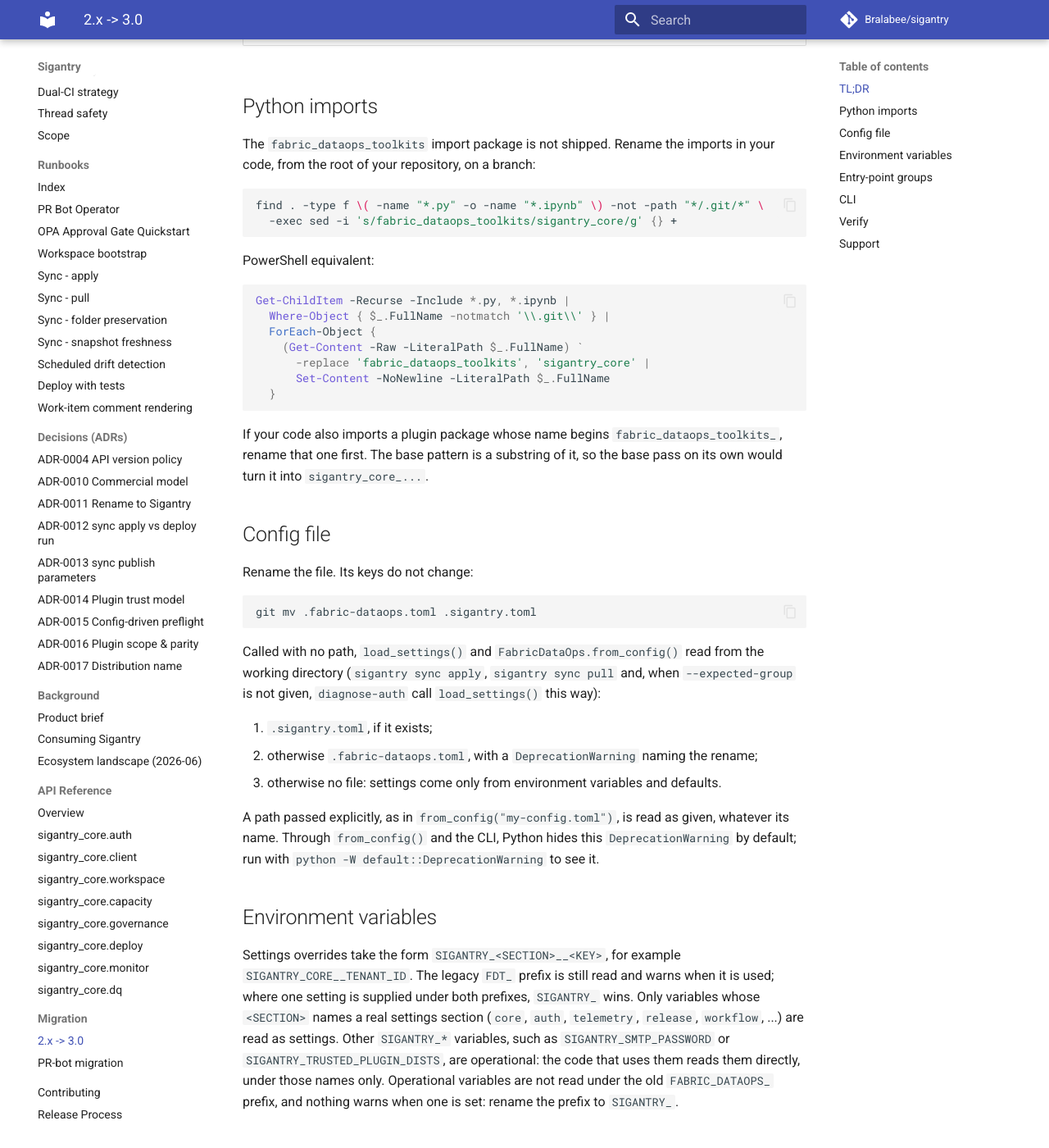
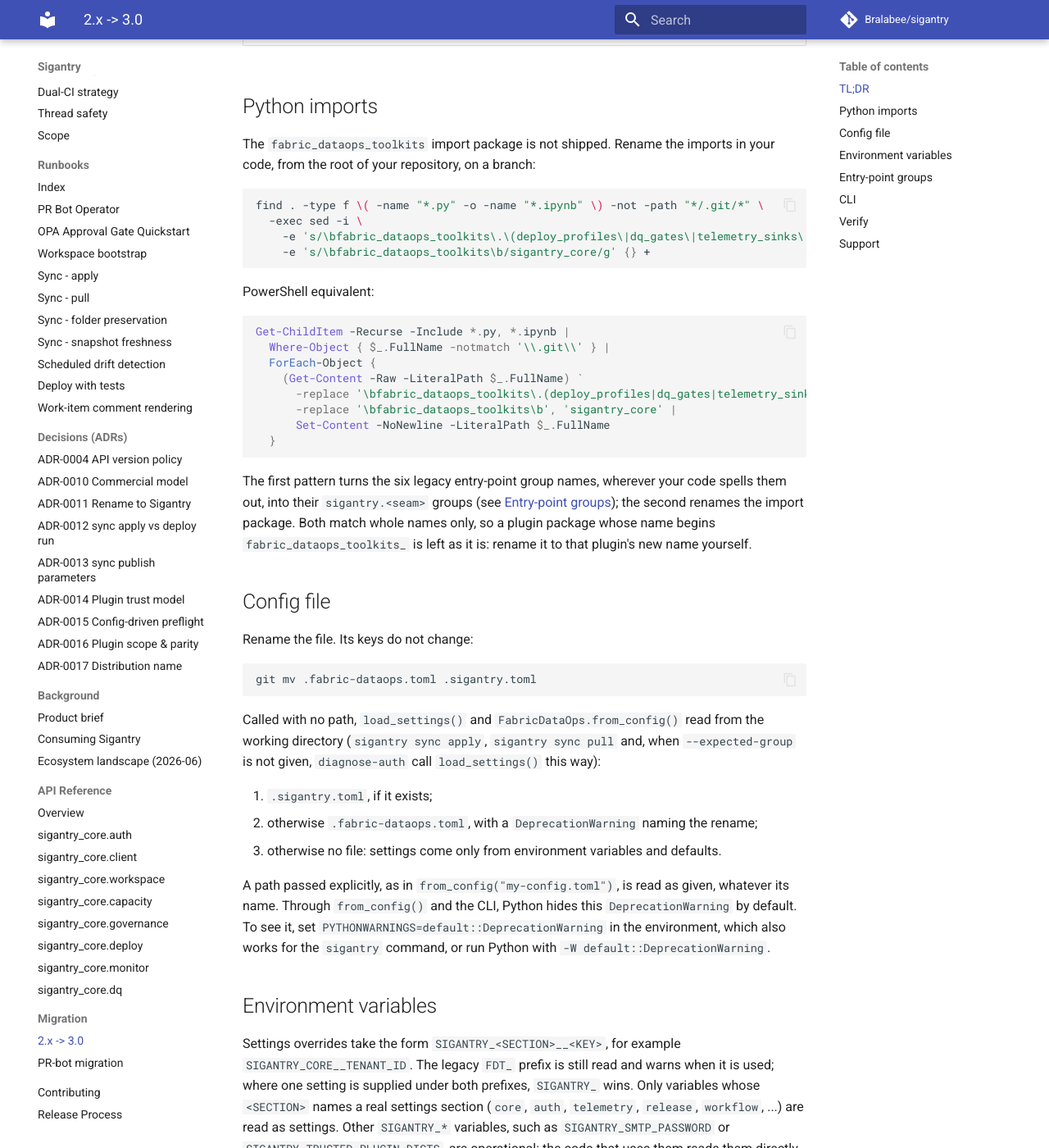
Before and after one commit to Bralabee/sigantry, an MkDocs documentation site: the page built from docs/migration/2.x-to-3.0.md, in a window 1280 px wide and 1400 px high, scrolled down 970 px. Shown: the whole window at 82% size. Built offline with MkDocs 1.6.1 and Material for MkDocs 9.7.7, drawn with Linux system fonts in a browser that asks for light colours; comment, search, counter and statistics services are not loaded; some of the changed text lies outside the part shown.

Commit message:
docs: fix the legacy-names recipes and the --environment row
Review of the documentation scrub found text in it that was wrong when
run or read against the code.

- The import-rename recipe in docs/migration/2.x-to-3.0.md also turned
  legacy entry-point group names into sigantry_core.<seam>, which no
  group matches, so a registration that worked before the recipe raised
  ValueError after it. Both the bash and PowerShell recipes now rewrite
  the six legacy group names to sigantry.<seam> first and then rename
  the import package, matching whole names only, so a package whose name
  begins with the old name is left alone.
- The CLI recipe now covers .yaml as well as .yml files and a command
  name at the end of a line, and the note says pinned references are
  left for the reader.
- The legacy-group warning is described as the registry emits it: once
  per plugin name in each Registry, not once per plugin or per process.
- The config warning is hidden through the CLI too; the note now says
  to set PYTHONWARNINGS, which reaches the sigantry command, as well as
  python -W.
- docs/CAPABILITIES.md called sync apply's --environment reserved. With
  --with-publish and a parameters.yml that names environments beyond
  _ALL_, the command requires it.
- The note's test now also fails when the note names a legacy group the
  registry no longer reads, as its docstring says.
- docs/CONSUMING.md sends pull requests to the pulls page, not issues.

````diff
--- a/docs/migration/2.x-to-3.0.md
+++ b/docs/migration/2.x-to-3.0.md
@@ -12,7 +12,7 @@
 | `.fabric-dataops.toml` (config file) | `.sigantry.toml` | Yes, when `.sigantry.toml` is absent, with a `DeprecationWarning` |
 | `FDT_<SECTION>__<KEY>` (settings override) | `SIGANTRY_<SECTION>__<KEY>` | Yes, with a `DeprecationWarning`; `SIGANTRY_` wins |
 | `FABRIC_DATAOPS_<NAME>` (operational variable) | `SIGANTRY_<NAME>` | No |
-| `fabric_dataops_toolkits.<seam>` (entry-point group) | `sigantry.<seam>` | Yes, with one `DeprecationWarning` per plugin |
+| `fabric_dataops_toolkits.<seam>` (entry-point group) | `sigantry.<seam>` | Yes, with a `DeprecationWarning` |
 | `fabric-dataops-toolkits` (console script) | `sigantry` | No |
 
 ## Python imports
@@ -21,7 +21,9 @@
 
 ```bash
 find . -type f \( -name "*.py" -o -name "*.ipynb" \) -not -path "*/.git/*" \
-  -exec sed -i 's/fabric_dataops_toolkits/sigantry_core/g' {} +
+  -exec sed -i \
+    -e 's/\bfabric_dataops_toolkits\.\(deploy_profiles\|dq_gates\|telemetry_sinks\|auth_providers\|runbook_registries\|capacity_policies\)\b/sigantry.\1/g' \
+    -e 's/\bfabric_dataops_toolkits\b/sigantry_core/g' {} +
 ```
 
 PowerShell equivalent:
@@ -31,12 +33,13 @@
   Where-Object { $_.FullName -notmatch '\\.git\\' } |
   ForEach-Object {
     (Get-Content -Raw -LiteralPath $_.FullName) `
-      -replace 'fabric_dataops_toolkits', 'sigantry_core' |
+      -replace '\bfabric_dataops_toolkits\.(deploy_profiles|dq_gates|telemetry_sinks|auth_providers|runbook_registries|capacity_policies)\b', 'sigantry.$1' `
+      -replace '\bfabric_dataops_toolkits\b', 'sigantry_core' |
       Set-Content -NoNewline -LiteralPath $_.FullName
   }
 ```
 
-If your code also imports a plugin package whose name begins `fabric_dataops_toolkits_`, rename that one first. The base pattern is a substring of it, so the base pass on its own would turn it into `sigantry_core_...`.
+The first pattern turns the six legacy entry-point group names, wherever your code spells them out, into their `sigantry.<seam>` groups (see [Entry-point groups](#entry-point-groups)); the second renames the import package. Both match whole names only, so a plugin package whose name begins `fabric_dataops_toolkits_` is left as it is: rename it to that plugin's new name yourself.
 
 ## Config file
 
@@ -52,7 +55,7 @@
 2. otherwise `.fabric-dataops.toml`, with a `DeprecationWarning` naming the rename;
 3. otherwise no file: settings come only from environment variables and defaults.
 
-A path passed explicitly, as in `from_config("my-config.toml")`, is read as given, whatever its name. Through `from_config()` and the CLI, Python hides this `DeprecationWarning` by default; run with `python -W default::DeprecationWarning` to see it.
+A path passed explicitly, as in `from_config("my-config.toml")`, is read as given, whatever its name. Through `from_config()` and the CLI, Python hides this `DeprecationWarning` by default. To see it, set `PYTHONWARNINGS=default::DeprecationWarning` in the environment, which also works for the `sigantry` command, or run Python with `-W default::DeprecationWarning`.
 
 ## Environment variables
 
@@ -60,7 +63,7 @@
 
 ## Entry-point groups
 
-The registry still reads the six legacy groups `fabric_dataops_toolkits.deploy_profiles`, `fabric_dataops_toolkits.dq_gates`, `fabric_dataops_toolkits.telemetry_sinks`, `fabric_dataops_toolkits.auth_providers`, `fabric_dataops_toolkits.runbook_registries` and `fabric_dataops_toolkits.capacity_policies`, and files each plugin it finds there under the matching `sigantry.<seam>` group. A plugin registered only under a legacy group triggers one `DeprecationWarning` per process, pointing at this page. If the same plugin name is registered under both groups, the `sigantry.<seam>` entry wins. Rename the tables in your plugin's `pyproject.toml`:
+The registry still reads the six legacy groups `fabric_dataops_toolkits.deploy_profiles`, `fabric_dataops_toolkits.dq_gates`, `fabric_dataops_toolkits.telemetry_sinks`, `fabric_dataops_toolkits.auth_providers`, `fabric_dataops_toolkits.runbook_registries` and `fabric_dataops_toolkits.capacity_policies`, and files each plugin it finds there under the matching `sigantry.<seam>` group. A plugin registered only under a legacy group triggers a `DeprecationWarning` pointing at this page; each `Registry` warns once per plugin name. If the same plugin name is registered under both groups, the `sigantry.<seam>` entry wins. Rename the tables in your plugin's `pyproject.toml`:
 
 ```toml
 # BEFORE
@@ -81,9 +84,11 @@
 The console script is `sigantry`, also reachable as `python -m sigantry_core`. There is no `fabric-dataops-toolkits` command. Update CI YAML that invokes the CLI by name:
 
 ```bash
-find .github/ azure-pipelines.yml templates/ -type f -name "*.yml" \
-  -exec sed -i 's/fabric-dataops-toolkits /sigantry /g' {} +
+find . -type f \( -name "*.yml" -o -name "*.yaml" \) -not -path "*/.git/*" \
+  -exec sed -i 's/\bfabric-dataops-toolkits\([[:space:]]\|$\)/sigantry\1/g' {} +
 ```
+
+A pinned reference such as `fabric-dataops-toolkits==<version>` is left as it is: replace it by hand.
 
 ## Verify
 
````
Also changed, not shown: docs/CAPABILITIES.md (+1 -1 lines), docs/CONSUMING.md (+1 -1 lines), 1 other file.
